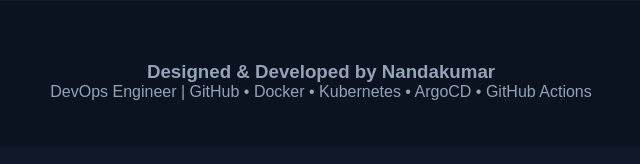
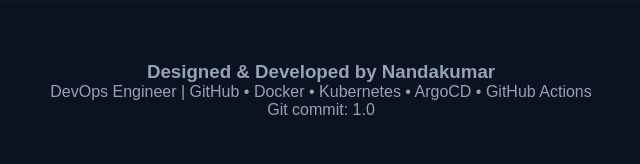
Before and after one commit to nanda9/flask-python-app, a Flask app: template templates/index.html in a window 1280 px wide. Shown: the part 1502-1666 px from the top of the page, without its empty margins (319-959 px from the left). Before the commit the page ends 1602 px from the top, so only its background shows below. Run offline with Flask 3, Linux system fonts and the light colour scheme; the template is opened without the code that fills it, so the values that code supplies are empty.

Commit message:
git commit1

```diff
--- a/templates/index.html
+++ b/templates/index.html
@@ -631,6 +631,9 @@
 DevOps Engineer | GitHub • Docker • Kubernetes • ArgoCD • GitHub Actions
 </p>
 
+<p>
+Git commit: 1.0
+</p>
 
 </footer>
 
```
